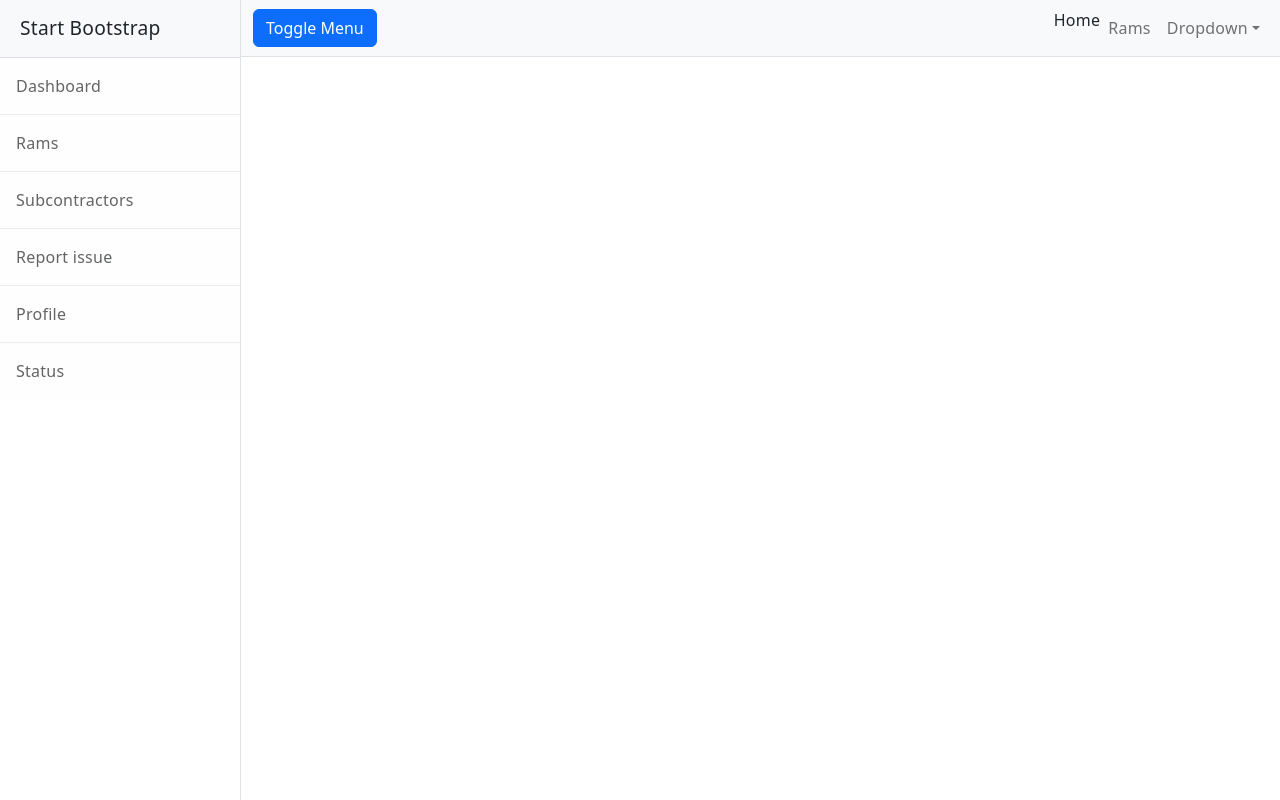
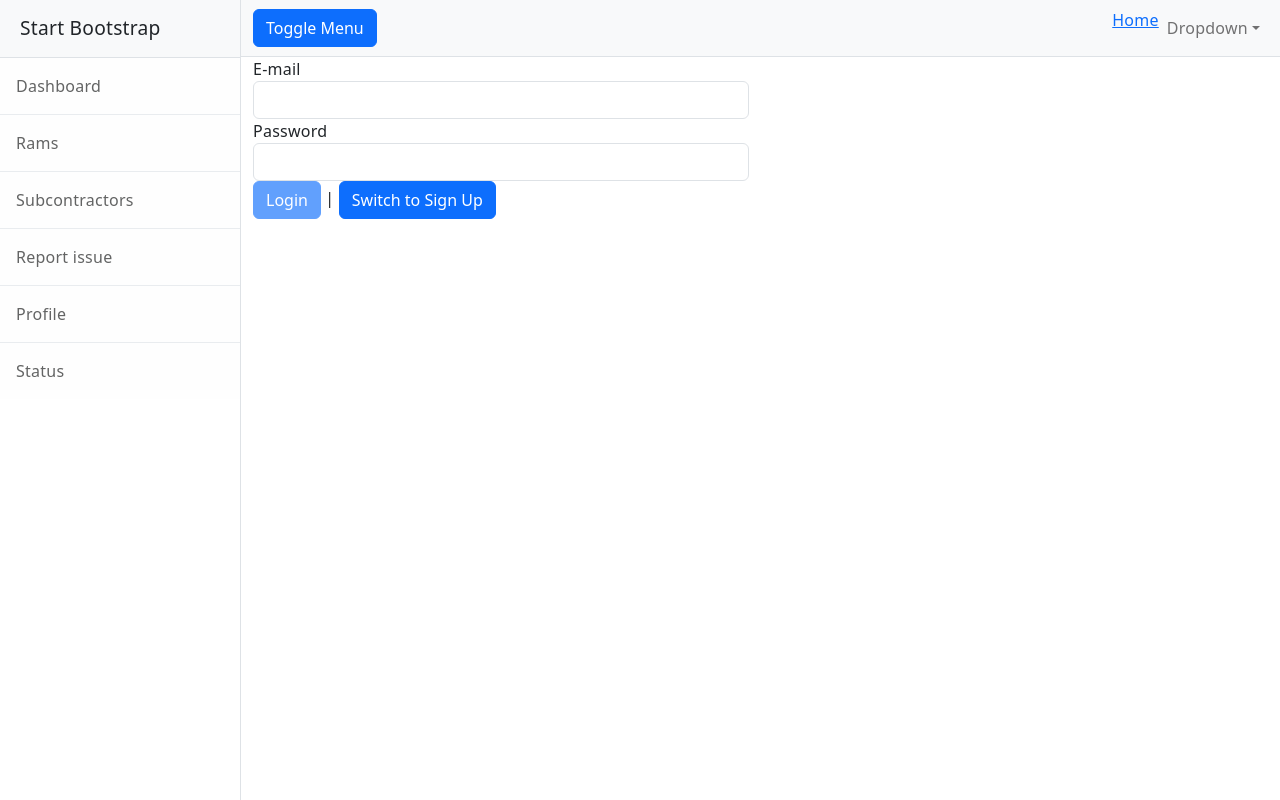
Before and after one commit to bogdandd002/assessment, an Angular app: page /auth in a window 1280 px wide. Before the commit this address led to /. Built offline with nearby package versions, Linux system fonts and the light colour scheme.

Commit message:
Log in form added

```diff
--- a/src/app/app-routing.module.ts
+++ b/src/app/app-routing.module.ts
@@ -8,6 +8,7 @@ import { AddSubcontractorComponent } from "./components/subcontractors/add-subco
 import { SubcontractorsListComponent } from "./components/subcontractors/subcontractors-list/subcontractors-list.component";
 import { ReportIssueComponent } from "./components/report-issue/report-issue/report-issue.component";
 import { ListIssuesComponent } from "./components/report-issue/issue-list/list-issues/list-issues.component";
+import { AuthComponent } from "./auth/auth/auth.component";
 
 
 const routes: Routes = [
@@ -21,6 +22,7 @@ const routes: Routes = [
     {path: 'addissue', component: ReportIssueComponent},
     {path:"close/:id", component: ReportIssueComponent},
     {path: 'issues', component: ListIssuesComponent},
+    {path: 'auth', component: AuthComponent},
 
 
 ];
--- a/src/app/app.module.ts
+++ b/src/app/app.module.ts
@@ -15,6 +15,7 @@ import { HttpClientModule } from '@angular/common/http';
 import { BrowserAnimationsModule } from '@angular/platform-browser/animations';
 import { FormGroup } from 'react-bootstrap';
 import { MatButtonToggleModule } from '@angular/material/button-toggle';
+import { AuthComponent } from './auth/auth/auth.component';
 
 @NgModule({
   declarations: [
@@ -27,6 +28,7 @@ import { MatButtonToggleModule } from '@angular/material/button-toggle';
     AddSubcontractorComponent,
     ReportIssueComponent,
     ListIssuesComponent,
+    AuthComponent,
   ],
   imports: [
     BrowserModule,
--- /dev/null
+++ b/src/app/auth/auth/auth.component.html
@@ -0,0 +1,38 @@
+<div class="row">
+    <div class="col-xs-12 col-md-6 col-md-offset-3">
+        <form #authForm="ngForm" (ngSubmit)="onSubmit(authForm)">
+            <div class="form-group">
+                <label for="email">E-mail</label>
+                <input
+                type="email"
+                id="email"
+                class="form-control"
+                 ngModel name="email"
+                 required
+                 email
+                 />
+            </div>
+            <div class="form-group">
+                <label for="password">Password</label>
+                <input
+                type="password"
+                id="password"
+                class="form-control"
+                ngModel
+                name="password"
+                required
+                minlength="6"
+                />
+            </div>
+            <div>
+                <button class="btn btn-primary"
+                type="submit"
+                [disabled]="!authForm.valid"
+                >
+                    {{isLoginMode ? 'Login' : 'Sign Up'}}</button> |
+                <button class="btn btn-primary" (click)="onSwitchMode()" type="button">
+                    Switch to {{ isLoginMode ? 'Sign Up' : 'Login'}}</button>
+            </div>
+        </form>
+    </div>
+</div>
--- /dev/null
+++ b/src/app/auth/auth/auth.component.ts
@@ -0,0 +1,20 @@
+import { Component } from '@angular/core';
+import { NgForm } from '@angular/forms';
+
+@Component({
+  selector: 'app-auth',
+  templateUrl: './auth.component.html',
+  styleUrl: './auth.component.css'
+})
+export class AuthComponent {
+    isLoginMode = true;
+
+    onSwitchMode() {
+      this.isLoginMode = !this.isLoginMode;
+    }
+
+    onSubmit(form: NgForm) {
+      console.log(form.value);
+      form.reset();
+    }
+}
--- a/src/app/full-layout/layout/layout.component.html
+++ b/src/app/full-layout/layout/layout.component.html
@@ -5,7 +5,7 @@
         <meta name="viewport" content="width=device-width, initial-scale=1, shrink-to-fit=no" />
         <meta name="description" content="" />
         <meta name="author" content="" />
-        <title>Simple Sidebar - Start Bootstrap Template</title>
+        <title>RG safety</title>
         <!-- Favicon-->
         <link rel="icon" type="image/x-icon" href="assets/favicon.ico" />
         <!-- Core theme CSS (includes Bootstrap)-->
@@ -34,12 +34,11 @@
                         <button class="navbar-toggler" type="button" data-bs-toggle="collapse" data-bs-target="#navbarSupportedContent" aria-controls="navbarSupportedContent" aria-expanded="false" aria-label="Toggle navigation"><span class="navbar-toggler-icon"></span></button>
                         <div class="collapse navbar-collapse" id="navbarSupportedContent">
                             <ul class="navbar-nav ms-auto mt-2 mt-lg-0">
-                                <li class="nav-item active"><a routerLinkActive="">Home</a></li>
-                                <li class="nav-item"><a routerLinkActive="rams" class="nav-link">Rams</a></li>
+                                <li class="nav-item active"><a routerLink="">Home</a></li>
                                 <li class="nav-item dropdown">
                                     <a class="nav-link dropdown-toggle" id="navbarDropdown" href="#" role="button" data-bs-toggle="dropdown" aria-haspopup="true" aria-expanded="false">Dropdown</a>
                                     <div class="dropdown-menu dropdown-menu-end" aria-labelledby="navbarDropdown">
-                                        <a routerLink="addrams" class="dropdown-item">Action</a>
+                                        <a routerLink="auth" class="dropdown-item">Login</a>
                                         <a class="dropdown-item" href="#!">Another action</a>
                                         <div class="dropdown-divider"></div>
                                         <a class="dropdown-item" href="#!">Something else here</a>
```
Also changed, not shown: src/app/auth/auth/auth.component.css (added), 1 other file (tests, documents, lock files or other folders).
